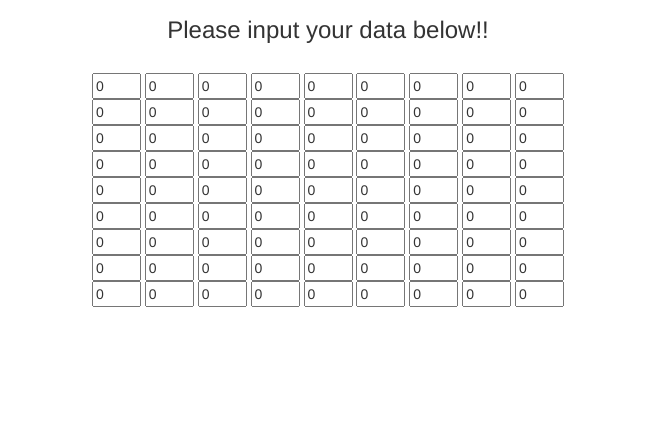
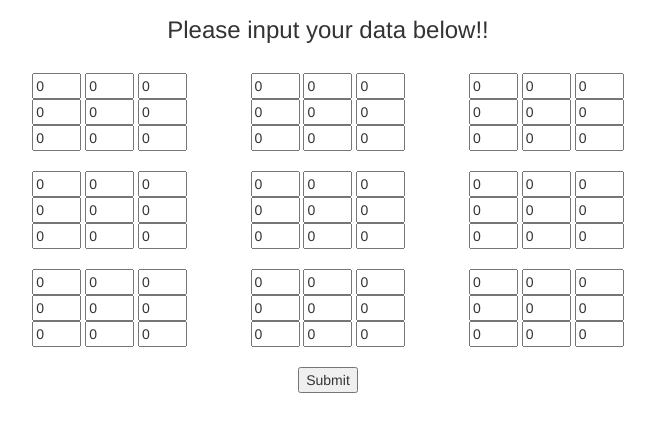
Before and after one commit to vokoshyv/sudokusolver, a plain HTML site: page index.html in a window 1280 px wide. Shown: the part 63-494 px from the top of the page, without its empty margins (312-967 px from the left). Drawn offline with nearby package versions, Linux system fonts and the light colour scheme.

Commit message:
starting to add differential IDs in index.html for different values of sudoku puzzle

```diff
--- a/index.html
+++ b/index.html
@@ -22,96 +22,194 @@
 
       <div class="sudokuInputArea text-center">
         <form action="">
-        <input type="number" name="quantity" min="1" max="9" value="0">
-        <input type="number" name="quantity" min="1" max="9" value="0">
-        <input type="number" name="quantity" min="1" max="9" value="0">
-        <input type="number" name="quantity" min="1" max="9" value="0">
-        <input type="number" name="quantity" min="1" max="9" value="0">
-        <input type="number" name="quantity" min="1" max="9" value="0">
-        <input type="number" name="quantity" min="1" max="9" value="0">
-        <input type="number" name="quantity" min="1" max="9" value="0">
-        <input type="number" name="quantity" min="1" max="9" value="0">
+
+          <div class="row">
+            <div class="col-md-3"></div>
+            <div class="col-md-2">
+              <input type="number" name="quantity" min="1" max="9" value="0" id="numberValue1">
+              <input type="number" name="quantity" min="1" max="9" value="0" id="numberValue2">
+              <input type="number" name="quantity" min="1" max="9" value="0" id="numberValue3">
+            </div>
+            <div class="col-md-2">
+              <input type="number" name="quantity" min="1" max="9" value="0" id="numberValue4">
+              <input type="number" name="quantity" min="1" max="9" value="0" id="numberValue5">
+              <input type="number" name="quantity" min="1" max="9" value="0" id="numberValue6">
+            </div>
+            <div class="col-md-2">
+              <input type="number" name="quantity" min="1" max="9" value="0" id="numberValue7">
+              <input type="number" name="quantity" min="1" max="9" value="0" id="numberValue8">
+              <input type="number" name="quantity" min="1" max="9" value="0" id="numberValue9">
+            </div>
+            <div class="col-md-3"></div>
+          </div>
+
+          <div class="row">
+            <div class="col-md-3"></div>
+            <div class="col-md-2">
+              <input type="number" name="quantity" min="1" max="9" value="0" id="numberValue10">
+              <input type="number" name="quantity" min="1" max="9" value="0" id="numberValue11">
+              <input type="number" name="quantity" min="1" max="9" value="0" id="numberValue12">
+            </div>
+            <div class="col-md-2">
+              <input type="number" name="quantity" min="1" max="9" value="0" id="numberValue13">
+              <input type="number" name="quantity" min="1" max="9" value="0" id="numberValue14">
+              <input type="number" name="quantity" min="1" max="9" value="0" id="numberValue15">
+            </div>
+            <div class="col-md-2">
+              <input type="number" name="quantity" min="1" max="9" value="0" id="numberValue16">
+              <input type="number" name="quantity" min="1" max="9" value="0" id="numberValue17">
+              <input type="number" name="quantity" min="1" max="9" value="0" id="numberValue18">
+            </div>
+            <div class="col-md-3"></div>
+          </div>
+
+          <div class="row">
+            <div class="col-md-3"></div>
+            <div class="col-md-2">
+              <input type="number" name="quantity" min="1" max="9" value="0" id="numberValue19">
+              <input type="number" name="quantity" min="1" max="9" value="0" id="numberValue20">
+              <input type="number" name="quantity" min="1" max="9" value="0" id="numberValue21">
+            </div>
+            <div class="col-md-2">
+              <input type="number" name="quantity" min="1" max="9" value="0" id="numberValue">
+              <input type="number" name="quantity" min="1" max="9" value="0" id="numberValue">
+              <input type="number" name="quantity" min="1" max="9" value="0" id="numberValue">
+            </div>
+            <div class="col-md-2">
+              <input type="number" name="quantity" min="1" max="9" value="0" id="numberValue">
+              <input type="number" name="quantity" min="1" max="9" value="0" id="numberValue">
+              <input type="number" name="quantity" min="1" max="9" value="0" id="numberValue">
+            </div>
+            <div class="col-md-3"></div>
+          </div>
+
           <br>
-        <input type="number" name="quantity" min="1" max="9" value="0">
-        <input type="number" name="quantity" min="1" max="9" value="0">
-        <input type="number" name="quantity" min="1" max="9" value="0">
-        <input type="number" name="quantity" min="1" max="9" value="0">
-        <input type="number" name="quantity" min="1" max="9" value="0">
-        <input type="number" name="quantity" min="1" max="9" value="0">
-        <input type="number" name="quantity" min="1" max="9" value="0">
-        <input type="number" name="quantity" min="1" max="9" value="0">
-        <input type="number" name="quantity" min="1" max="9" value="0">
+
+          <div class="row">
+            <div class="col-md-3"></div>
+            <div class="col-md-2">
+              <input type="number" name="quantity" min="1" max="9" value="0" id="numberValue">
+              <input type="number" name="quantity" min="1" max="9" value="0" id="numberValue">
+              <input type="number" name="quantity" min="1" max="9" value="0" id="numberValue">
+            </div>
+            <div class="col-md-2">
+              <input type="number" name="quantity" min="1" max="9" value="0" id="numberValue">
+              <input type="number" name="quantity" min="1" max="9" value="0" id="numberValue">
+              <input type="number" name="quantity" min="1" max="9" value="0" id="numberValue">
+            </div>
+            <div class="col-md-2">
+              <input type="number" name="quantity" min="1" max="9" value="0" id="numberValue">
+              <input type="number" name="quantity" min="1" max="9" value="0" id="numberValue">
+              <input type="number" name="quantity" min="1" max="9" value="0" id="numberValue">
+            </div>
+            <div class="col-md-3"></div>
+          </div>
+
+          <div class="row">
+            <div class="col-md-3"></div>
+            <div class="col-md-2">
+              <input type="number" name="quantity" min="1" max="9" value="0" id="numberValue">
+              <input type="number" name="quantity" min="1" max="9" value="0" id="numberValue">
+              <input type="number" name="quantity" min="1" max="9" value="0" id="numberValue">
+            </div>
+            <div class="col-md-2">
+              <input type="number" name="quantity" min="1" max="9" value="0" id="numberValue">
+              <input type="number" name="quantity" min="1" max="9" value="0" id="numberValue">
+              <input type="number" name="quantity" min="1" max="9" value="0" id="numberValue">
+            </div>
+            <div class="col-md-2">
+              <input type="number" name="quantity" min="1" max="9" value="0" id="numberValue">
+              <input type="number" name="quantity" min="1" max="9" value="0" id="numberValue">
+              <input type="number" name="quantity" min="1" max="9" value="0" id="numberValue">
+            </div>
+            <div class="col-md-3"></div>
+          </div>
+
+          <div class="row">
+            <div class="col-md-3"></div>
+            <div class="col-md-2">
+              <input type="number" name="quantity" min="1" max="9" value="0" id="numberValue">
+              <input type="number" name="quantity" min="1" max="9" value="0" id="numberValue">
+              <input type="number" name="quantity" min="1" max="9" value="0" id="numberValue">
+            </div>
+            <div class="col-md-2">
+              <input type="number" name="quantity" min="1" max="9" value="0" id="numberValue">
+              <input type="number" name="quantity" min="1" max="9" value="0" id="numberValue">
+              <input type="number" name="quantity" min="1" max="9" value="0" id="numberValue">
+            </div>
+            <div class="col-md-2">
+              <input type="number" name="quantity" min="1" max="9" value="0" id="numberValue">
+              <input type="number" name="quantity" min="1" max="9" value="0" id="numberValue">
+              <input type="number" name="quantity" min="1" max="9" value="0" id="numberValue">
+            </div>
+            <div class="col-md-3"></div>
+          </div>
+
           <br>
-        <input type="number" name="quantity" min="1" max="9" value="0">
-        <input type="number" name="quantity" min="1" max="9" value="0">
-        <input type="number" name="quantity" min="1" max="9" value="0">
-        <input type="number" name="quantity" min="1" max="9" value="0">
-        <input type="number" name="quantity" min="1" max="9" value="0">
-        <input type="number" name="quantity" min="1" max="9" value="0">
-        <input type="number" name="quantity" min="1" max="9" value="0">
-        <input type="number" name="quantity" min="1" max="9" value="0">
-        <input type="number" name="quantity" min="1" max="9" value="0">
+
+          <div class="row">
+            <div class="col-md-3"></div>
+            <div class="col-md-2">
+              <input type="number" name="quantity" min="1" max="9" value="0" id="numberValue">
+              <input type="number" name="quantity" min="1" max="9" value="0" id="numberValue">
+              <input type="number" name="quantity" min="1" max="9" value="0" id="numberValue">
+            </div>
+            <div class="col-md-2">
+              <input type="number" name="quantity" min="1" max="9" value="0" id="numberValue">
+              <input type="number" name="quantity" min="1" max="9" value="0" id="numberValue">
+              <input type="number" name="quantity" min="1" max="9" value="0" id="numberValue">
+            </div>
+            <div class="col-md-2">
+              <input type="number" name="quantity" min="1" max="9" value="0" id="numberValue">
+              <input type="number" name="quantity" min="1" max="9" value="0" id="numberValue">
+              <input type="number" name="quantity" min="1" max="9" value="0" id="numberValue">
+            </div>
+            <div class="col-md-3"></div>
+          </div>
+
+          <div class="row">
+            <div class="col-md-3"></div>
+            <div class="col-md-2">
+              <input type="number" name="quantity" min="1" max="9" value="0" id="numberValue">
+              <input type="number" name="quantity" min="1" max="9" value="0" id="numberValue">
+              <input type="number" name="quantity" min="1" max="9" value="0" id="numberValue">
+            </div>
+            <div class="col-md-2">
+              <input type="number" name="quantity" min="1" max="9" value="0" id="numberValue">
+              <input type="number" name="quantity" min="1" max="9" value="0" id="numberValue">
+              <input type="number" name="quantity" min="1" max="9" value="0" id="numberValue">
+            </div>
+            <div class="col-md-2">
+              <input type="number" name="quantity" min="1" max="9" value="0" id="numberValue">
+              <input type="number" name="quantity" min="1" max="9" value="0" id="numberValue">
+              <input type="number" name="quantity" min="1" max="9" value="0" id="numberValue">
+            </div>
+            <div class="col-md-3"></div>
+          </div>
+
+          <div class="row">
+            <div class="col-md-3"></div>
+            <div class="col-md-2">
+              <input type="number" name="quantity" min="1" max="9" value="0" id="numberValue">
+              <input type="number" name="quantity" min="1" max="9" value="0" id="numberValue">
+              <input type="number" name="quantity" min="1" max="9" value="0" id="numberValue">
+            </div>
+            <div class="col-md-2">
+              <input type="number" name="quantity" min="1" max="9" value="0" id="numberValue">
+              <input type="number" name="quantity" min="1" max="9" value="0" id="numberValue">
+              <input type="number" name="quantity" min="1" max="9" value="0" id="numberValue">
+            </div>
+            <div class="col-md-2">
+              <input type="number" name="quantity" min="1" max="9" value="0" id="numberValue">
+              <input type="number" name="quantity" min="1" max="9" value="0" id="numberValue">
+              <input type="number" name="quantity" min="1" max="9" value="0" id="numberValue">
+            </div>
+            <div class="col-md-3"></div>
+          </div>
+
           <br>
-        <input type="number" name="quantity" min="1" max="9" value="0">
-        <input type="number" name="quantity" min="1" max="9" value="0">
-        <input type="number" name="quantity" min="1" max="9" value="0">
-        <input type="number" name="quantity" min="1" max="9" value="0">
-        <input type="number" name="quantity" min="1" max="9" value="0">
-        <input type="number" name="quantity" min="1" max="9" value="0">
-        <input type="number" name="quantity" min="1" max="9" value="0">
-        <input type="number" name="quantity" min="1" max="9" value="0">
-        <input type="number" name="quantity" min="1" max="9" value="0">
-        <br>
-        <input type="number" name="quantity" min="1" max="9" value="0">
-        <input type="number" name="quantity" min="1" max="9" value="0">
-        <input type="number" name="quantity" min="1" max="9" value="0">
-        <input type="number" name="quantity" min="1" max="9" value="0">
-        <input type="number" name="quantity" min="1" max="9" value="0">
-        <input type="number" name="quantity" min="1" max="9" value="0">
-        <input type="number" name="quantity" min="1" max="9" value="0">
-        <input type="number" name="quantity" min="1" max="9" value="0">
-        <input type="number" name="quantity" min="1" max="9" value="0">
-        <br>
-        <input type="number" name="quantity" min="1" max="9" value="0">
-        <input type="number" name="quantity" min="1" max="9" value="0">
-        <input type="number" name="quantity" min="1" max="9" value="0">
-        <input type="number" name="quantity" min="1" max="9" value="0">
-        <input type="number" name="quantity" min="1" max="9" value="0">
-        <input type="number" name="quantity" min="1" max="9" value="0">
-        <input type="number" name="quantity" min="1" max="9" value="0">
-        <input type="number" name="quantity" min="1" max="9" value="0">
-        <input type="number" name="quantity" min="1" max="9" value="0">
-        <br>
-        <input type="number" name="quantity" min="1" max="9" value="0">
-        <input type="number" name="quantity" min="1" max="9" value="0">
-        <input type="number" name="quantity" min="1" max="9" value="0">
-        <input type="number" name="quantity" min="1" max="9" value="0">
-        <input type="number" name="quantity" min="1" max="9" value="0">
-        <input type="number" name="quantity" min="1" max="9" value="0">
-        <input type="number" name="quantity" min="1" max="9" value="0">
-        <input type="number" name="quantity" min="1" max="9" value="0">
-        <input type="number" name="quantity" min="1" max="9" value="0">
-        <br>
-        <input type="number" name="quantity" min="1" max="9" value="0">
-        <input type="number" name="quantity" min="1" max="9" value="0">
-        <input type="number" name="quantity" min="1" max="9" value="0">
-        <input type="number" name="quantity" min="1" max="9" value="0">
-        <input type="number" name="quantity" min="1" max="9" value="0">
-        <input type="number" name="quantity" min="1" max="9" value="0">
-        <input type="number" name="quantity" min="1" max="9" value="0">
-        <input type="number" name="quantity" min="1" max="9" value="0">
-        <input type="number" name="quantity" min="1" max="9" value="0">
-        <br>
-        <input type="number" name="quantity" min="1" max="9" value="0">
-        <input type="number" name="quantity" min="1" max="9" value="0">
-        <input type="number" name="quantity" min="1" max="9" value="0">
-        <input type="number" name="quantity" min="1" max="9" value="0">
-        <input type="number" name="quantity" min="1" max="9" value="0">
-        <input type="number" name="quantity" min="1" max="9" value="0">
-        <input type="number" name="quantity" min="1" max="9" value="0">
-        <input type="number" name="quantity" min="1" max="9" value="0">
-        <input type="number" name="quantity" min="1" max="9" value="0">
-        <br>
+
+          <input type="submit">
         </form>
       </div>
 
```
Lines whose indentation alone changed are shown as unchanged.
